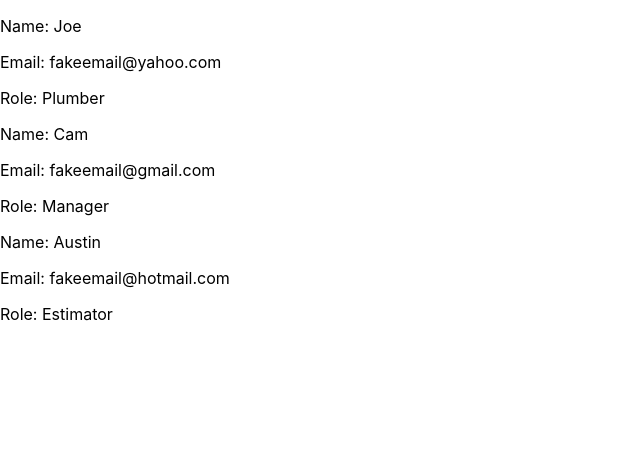
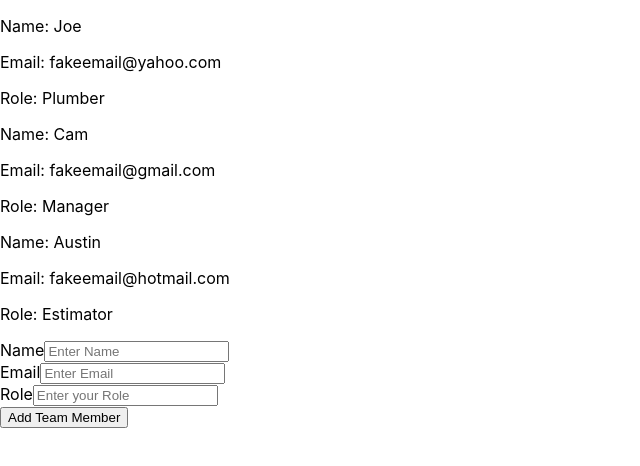
Before and after one commit to bloominstituteoftechnology/team-builder, a React (Create React App) app in the folder team-builder/: page / in a window 1280 px wide. Shown: the top 466 px of the page, without its empty margins (0-640 px from the left). Built offline with nearby package versions, Linux system fonts and the light colour scheme.

Commit message:
Can submit form

```diff
--- a/team-builder/src/App.js
+++ b/team-builder/src/App.js
@@ -1,16 +1,28 @@
 import React, {useState} from 'react';
-import logo from './logo.svg';
+// import logo from './logo.svg';
 import {team}  from './Team';
 import People from './Components/People';
+import Form from './Components/Form';
 import './App.css';
+
 
 function App() {
 const [data, setData] = useState(team);
 console.log(data);
 
+const addNewPerson = (person) =>{
+  const newPerson = {
+    name: person.name,
+    email: person.email,
+    role: person.role
+  }
+  setData([...data,newPerson])
+}
+
   return (
     <div>
       <People people={data}/>
+      <Form addNewPerson = {addNewPerson}/>
     </div>
   );
 }
--- a/team-builder/src/Components/Form.js
+++ b/team-builder/src/Components/Form.js
@@ -1,9 +1,50 @@
 import React, {useState} from 'react'
 
-const Form = (props)=>{
+const Form = (props) => {
     const [person,setPerson] = useState({name:'',email:'',role:''})
-    return(null
 
+    const handleChanges = (event) => {
+        setPerson({...person, [event.target.name]: event.target.value })
+    }
+
+    const submitForm = (event) => {
+        event.preventDefault()
+        props.addNewPerson(person)//invoking this on App
+        setPerson({name:'',email:'',role:''})
+    }
+
+    return(
+        <form onSubmit={submitForm}>
+            <label htmlFor="name">Name</label>
+            <input
+                id="name"
+                type="text"
+                placeholder="Enter Name"
+                onChange={handleChanges}
+                value={person.name}
+                name="name"
+            />
+            <br/>
+            <label htmlFor="email">Email</label>
+            <input
+                id="email"
+                type="text"
+                placeholder="Enter Email"
+                onChange={handleChanges}
+                value={person.email}
+                name="email"
+            /><br/>
+            <label htmlFor="role">Role</label>
+            <input
+                id="role"
+                type="text"
+                placeholder="Enter your Role"
+                onChange={handleChanges}
+                value={person.role}
+                name="role"
+            /><br/>
+            <button type="submit">Add Team Member</button>
+        </form>
     )
 }
 
--- a/team-builder/src/Components/People.js
+++ b/team-builder/src/Components/People.js
@@ -7,7 +7,7 @@ const People = (props) =>{
     return(
         <div>
             {props.people.map(person=>{
-            return <Card>
+            return <Card key={Math.random()}>
                 <CardBody>
                 <CardText>Name: {person.name}</CardText>
                 <CardText>Email: {person.email}</CardText>
```
